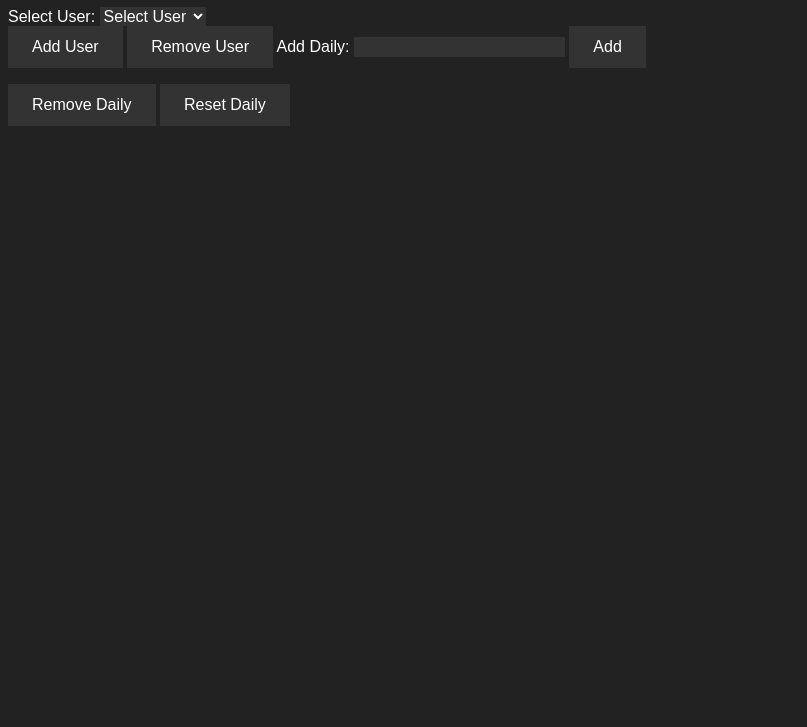
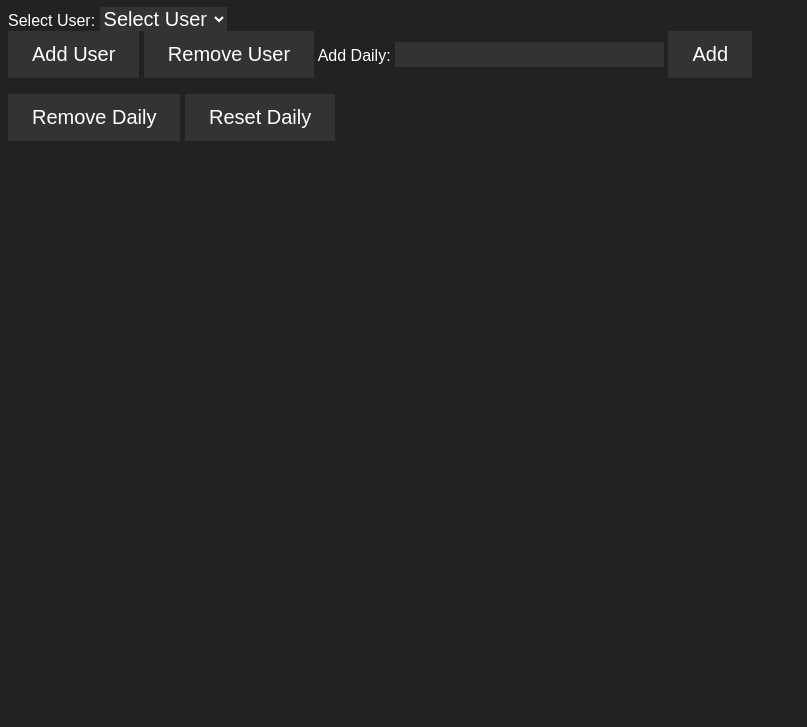
Before and after one commit to Relekto/Relekto.github.io, a plain HTML site: page index.html in a window 1280 px wide. Shown: the part 73-800 px from the top of the page, without its empty margins (0-807 px from the left). Drawn offline with Linux system fonts and the light colour scheme.

Commit message:
Update styles.css

```diff
--- a/styles.css
+++ b/styles.css
@@ -8,7 +8,7 @@ select, input, button {
     background-color: #333;
     color: #fff;
     border: none;
-    font-size: 16px;
+    font-size: 20px;
 }
 
 button {
@@ -36,4 +36,4 @@ li:hover {
 li.completed {
     text-decoration: line-through;
     color: #666; /* Adjust the color for completed tasks */
-}
+}s
```
